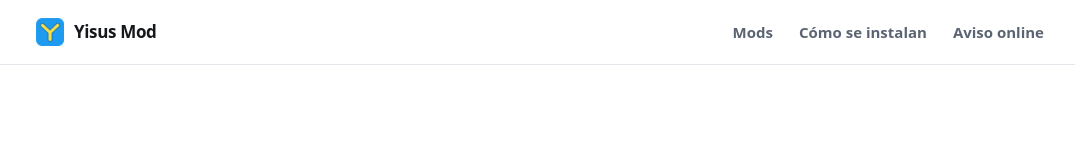
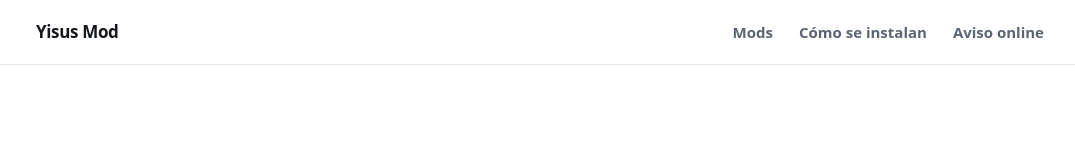
Before and after one commit to yisusxdcarmonaquevedo-cmd/yisusmod, a plain HTML site: page index.html in a window 1280 px wide. Shown: the top 146 px of the page, without its empty margins (94-1169 px from the left). Drawn offline with Linux system fonts and the light colour scheme.

Commit message:
Actualizacion de la web (2026-08-05 22:27)

```diff
--- a/index.html
+++ b/index.html
@@ -18,10 +18,7 @@
 <!-- =================== CABECERA =================== -->
 <header class="top">
   <div class="wrap top__in">
-    <a class="marca" href="#inicio">
-      <img class="marca__ico" src="assets/logo.png" alt="" width="32" height="32" decoding="async">
-      Yisus Mod
-    </a>
+    <a class="marca" href="#inicio">Yisus Mod</a>
     <nav class="nav" aria-label="Principal">
       <a href="#catalogo">Mods</a>
       <a href="#instalacion">Cómo se instalan</a>
```
